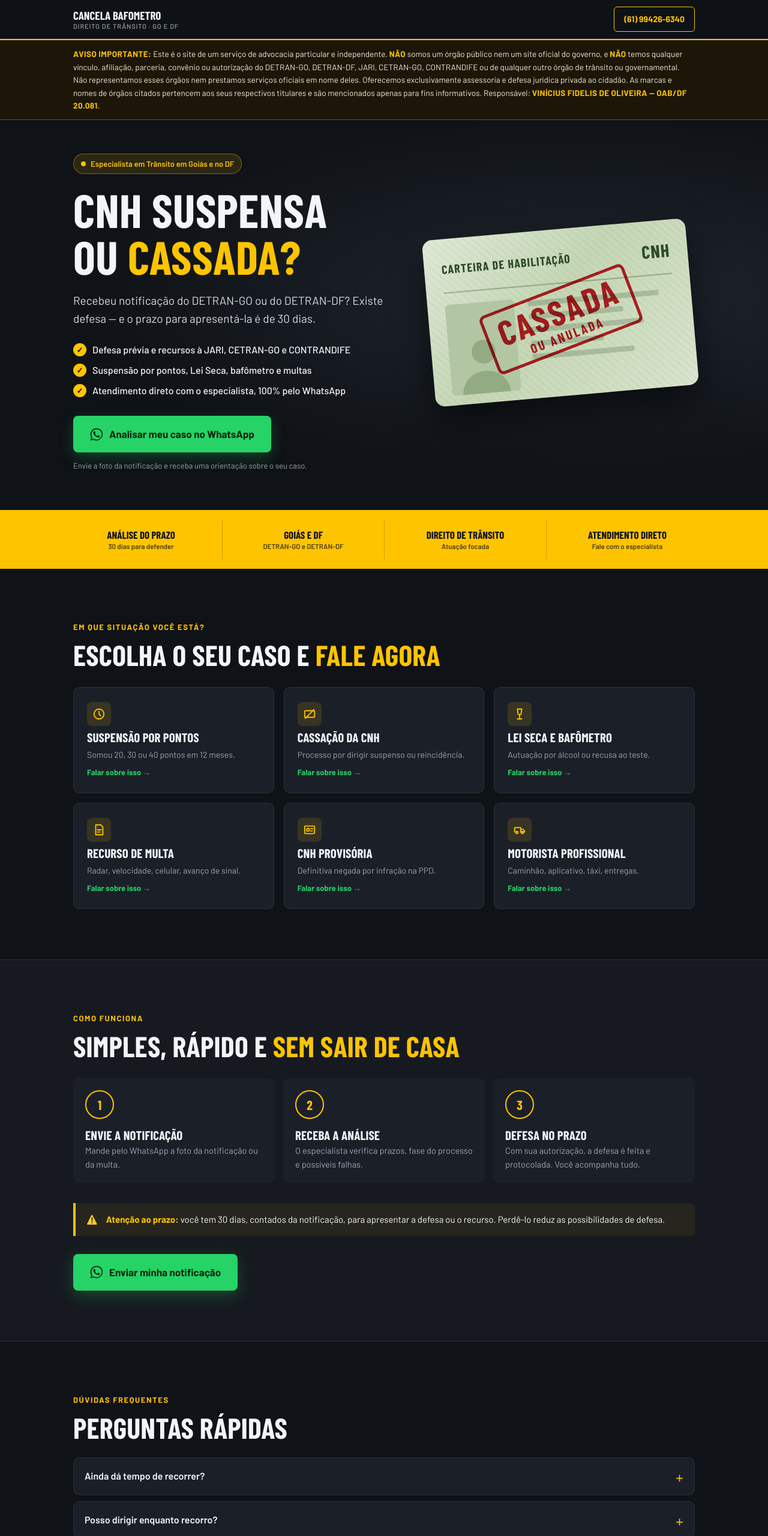
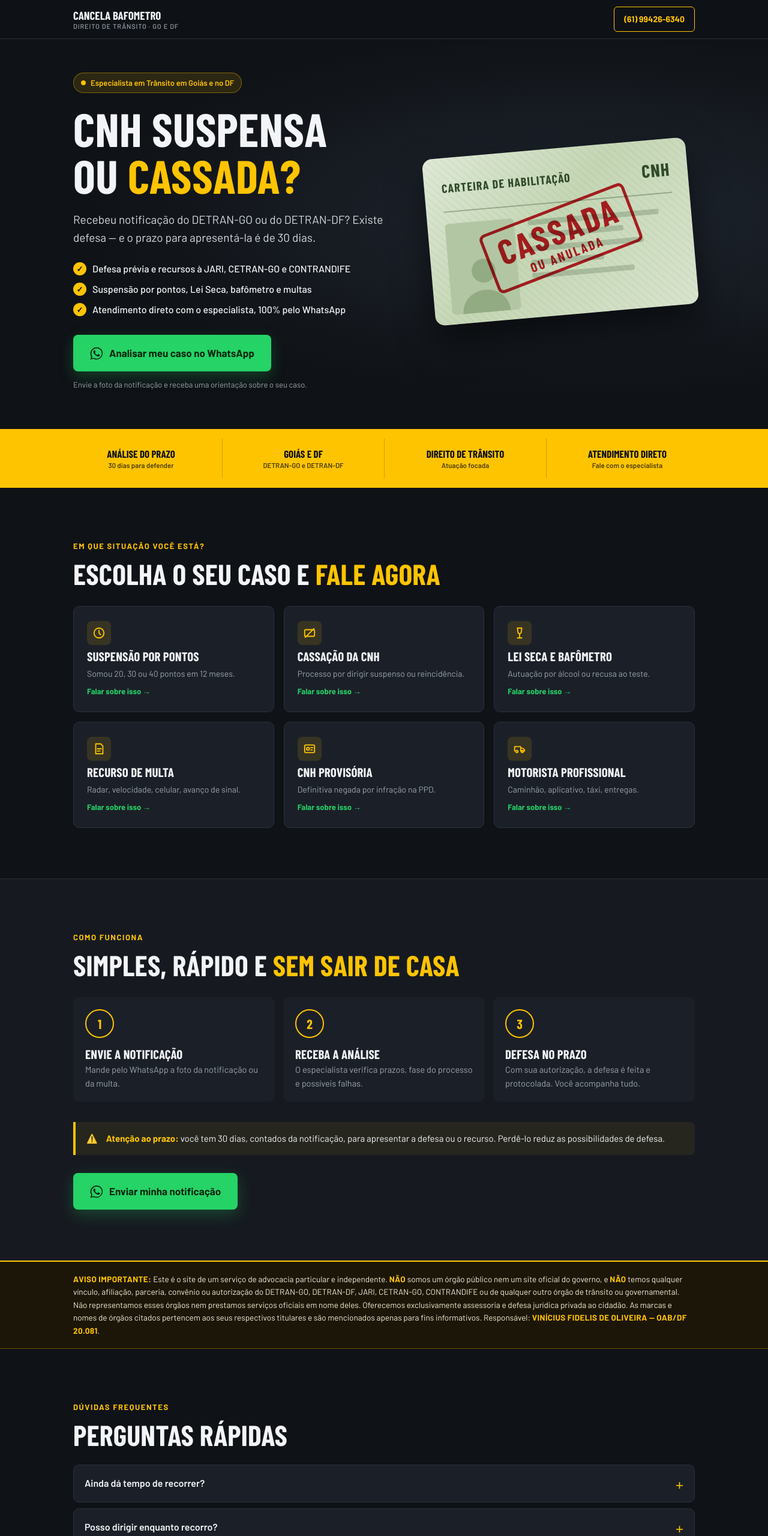
Before and after one commit to advoclique-sudo/ViniciusOliveira, a plain HTML site: page index.html in a window 1280 px wide. Shown: the top 2560 px of the page at 60% size. Drawn offline with nearby package versions, Linux system fonts and the light colour scheme; a web font is replaced by a local one.

Commit message:
Move aviso de isencao para o meio da pagina (antes do FAQ), visual mais leve
Co-Authored-By: Claude Opus 4.8 <noreply@anthropic.com>
Claude-Session: https://claude.ai/code/session_019cDxnpi93rq1MJ6wiW6BR3

```diff
--- a/index.html
+++ b/index.html
@@ -159,7 +159,7 @@ footer .legal{font-size:11.5px;line-height:1.6;color:#6d7682}
   footer{padding-bottom:36px}
 }
 .disclaimer-bar{background:#1c1608;border-top:2px solid var(--yellow);border-bottom:1px solid rgba(255,196,0,.35)}
-.disclaimer-bar .wrap{padding-top:12px;padding-bottom:12px}
+.disclaimer-bar .wrap{padding-top:18px;padding-bottom:18px}
 .disclaimer-bar p{color:#f4ecd6;font-size:13.5px;line-height:1.6;margin:0}
 .disclaimer-bar strong{color:var(--yellow);text-transform:uppercase;letter-spacing:.03em}
 footer .legal strong{color:var(--text)}
@@ -181,13 +181,6 @@ footer .legal strong{color:var(--text)}
     <a class="top-cta wa" href="https://wa.me/5561994266340?text=Ol%C3%A1%21%20Vim%20pelo%20site%20e%20gostaria%20de%20uma%20an%C3%A1lise%20do%20meu%20caso." target="_blank" rel="noopener">(61) 99426-6340</a>
   </div>
 </header>
-
-<!-- Aviso de isenção de responsabilidade (não afiliação com órgãos públicos) -->
-<div class="disclaimer-bar">
-  <div class="wrap">
-    <p><strong>Aviso importante:</strong> Este é o site de um serviço de advocacia particular e independente. <strong>Não</strong> somos um órgão público nem um site oficial do governo, e <strong>não</strong> temos qualquer vínculo, afiliação, parceria, convênio ou autorização do DETRAN-GO, DETRAN-DF, JARI, CETRAN-GO, CONTRANDIFE ou de qualquer outro órgão de trânsito ou governamental. Não representamos esses órgãos nem prestamos serviços oficiais em nome deles. Oferecemos exclusivamente assessoria e defesa jurídica privada ao cidadão. As marcas e nomes de órgãos citados pertencem aos seus respectivos titulares e são mencionados apenas para fins informativos. Responsável: <strong>Vinícius Fidelis de Oliveira — OAB/DF 20.081</strong>.</p>
-  </div>
-</div>
 
 <section class="hero">
 
@@ -256,6 +249,13 @@ footer .legal strong{color:var(--text)}
 </section>
 
 
+<!-- Aviso de isenção de responsabilidade (não afiliação com órgãos públicos) -->
+<div class="disclaimer-bar">
+  <div class="wrap">
+    <p><strong>Aviso importante:</strong> Este é o site de um serviço de advocacia particular e independente. <strong>Não</strong> somos um órgão público nem um site oficial do governo, e <strong>não</strong> temos qualquer vínculo, afiliação, parceria, convênio ou autorização do DETRAN-GO, DETRAN-DF, JARI, CETRAN-GO, CONTRANDIFE ou de qualquer outro órgão de trânsito ou governamental. Não representamos esses órgãos nem prestamos serviços oficiais em nome deles. Oferecemos exclusivamente assessoria e defesa jurídica privada ao cidadão. As marcas e nomes de órgãos citados pertencem aos seus respectivos titulares e são mencionados apenas para fins informativos. Responsável: <strong>Vinícius Fidelis de Oliveira — OAB/DF 20.081</strong>.</p>
+  </div>
+</div>
+
 <section>
   <div class="wrap">
     <span class="kicker">Dúvidas frequentes</span>
```
